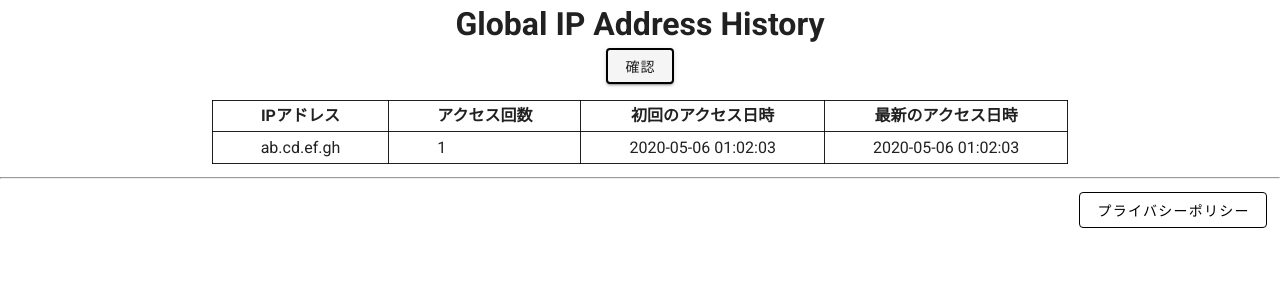
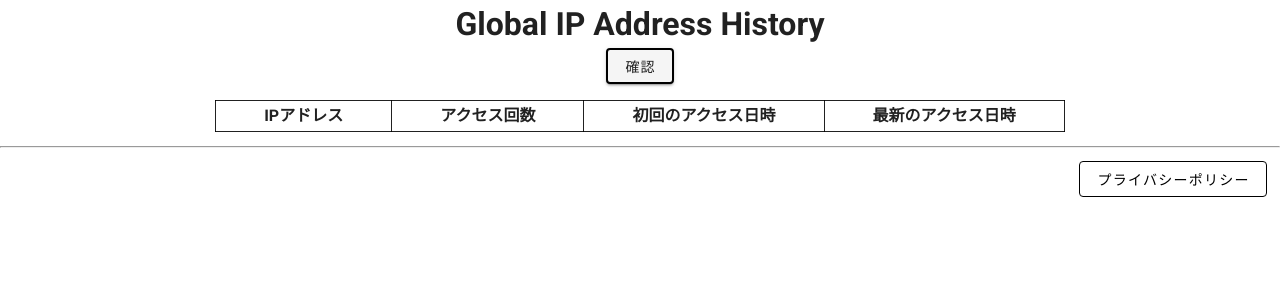
Before and after one commit to kubotama/glipah, a Vue app: page / in a window 1280 px wide. Shown: the top 300 px of the page. Built offline with nearby package versions, Linux system fonts and the light colour scheme.

Commit message:
GREEN: テストケースの2件目のテストに成功した

```diff
--- a/src/components/GlipahUi.vue
+++ b/src/components/GlipahUi.vue
@@ -20,19 +20,12 @@
             <th>最新のアクセス日時</th>
           </tr>
         </thead>
-        <!-- <tbody v-for="item in ipHistory" :key="item.id">
+        <tbody v-for="item in ipHistory" :key="item.id">
           <tr>
-            <td>{{ item.id }}</td>
             <td>{{ item.ipAddress }}</td>
-            <td>{{ item.accessDate }}</td>
-          </tr>
-        </tbody> -->
-        <tbody>
-          <tr>
-            <td>ab.cd.ef.gh</td>
-            <td>1</td>
-            <td>2020-05-06 01:02:03</td>
-            <td>2020-05-06 01:02:03</td>
+            <td>{{ item.accessCount }}</td>
+            <td>{{ item.firstAccessDate }}</td>
+            <td>{{ item.lastAccessDate }}</td>
           </tr>
         </tbody>
       </table>
@@ -146,7 +139,9 @@ export default {
       this.ipHistory.unshift({
         id: id,
         ipAddress: ipAddress,
-        accessDate: accessDate
+        accessCount: 1,
+        firstAccessDate: accessDate,
+        lastAccessDate: accessDate
       });
     },
 
```
